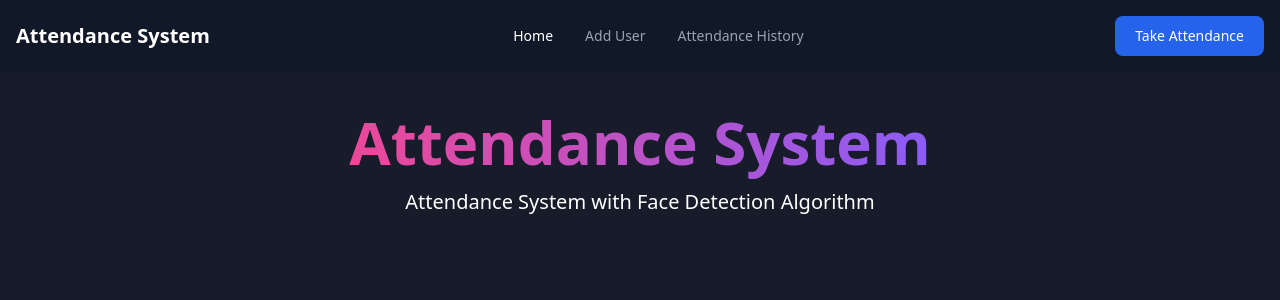
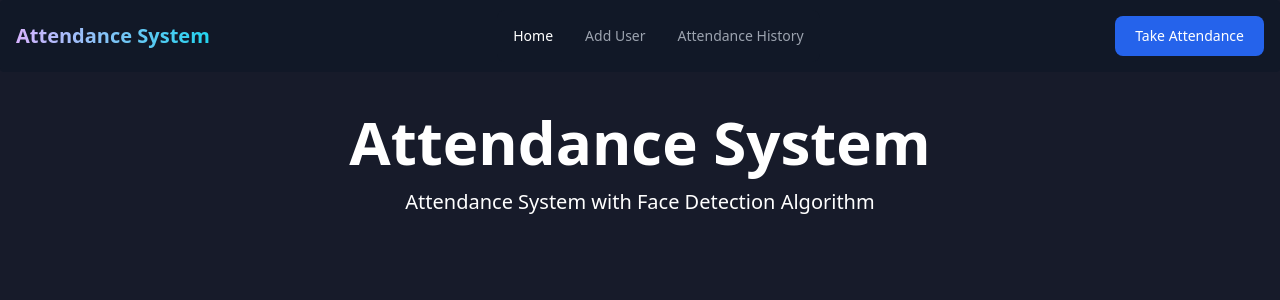
Before and after one commit to mdn522/science-fair-2023-project-attendance-system, a Flask app: page / in a window 1280 px wide. Shown: the top 300 px of the page. Run offline with Flask 2, Linux system fonts and the light colour scheme; parts of the project's set-up code (start-up, migrations or seed data) failed here and were passed over; some libraries are stand-ins or nearby versions.

Commit message:
no message

```diff
--- a/app.py
+++ b/app.py
@@ -53,7 +53,7 @@ def get_todays_attendance_csv_filepath():
 cap = cv2.VideoCapture(config.camera_index)
 
 sfr = SimpleFaceRec()
-sfr.load_encoding_images(images_path=base_path / 'static/faces')
+sfr.load_encoding_images(images_path=config.faces_path)
 
 
 # If these directories don't exist, create them
@@ -70,7 +70,7 @@ def totalreg():
 
 # A function which trains the model on all the faces available in faces folder
 def train_model():
-    sfr.load_encoding_images(images_path=base_path / 'static/faces', force=True)
+    sfr.load_encoding_images(images_path=config.faces_path, force=True)
 
 
 # Extract info from today's attendance file in attendance folder
--- a/config.py
+++ b/config.py
@@ -1,15 +1,16 @@
 from pathlib import Path
 from environs import Env
 
-camera_index = env.int('CV2_CAMERA_INDEX', default=0)
 base_path = Path(__file__).absolute().parent
 static_path = base_path / 'static'
 faces_path = static_path / 'faces'
 dc_path = base_path / 'cache' / 'dc'
 
 env = Env()
-env.read_env(str(base_path))  # read .env file, if it exists
+env.read_env()  # read .env file, if it exists  str(base_path)
 
+
+camera_index = env.int('CV2_CAMERA_INDEX', default=0)
 add_capture_timer = int(3)  # seconds
 
 use_cam_ip: bool = env.bool('USE_CAMP_IP', default=False)
--- a/simple_facerec.py
+++ b/simple_facerec.py
@@ -1,7 +1,6 @@
 from collections import OrderedDict
 from pathlib import Path
 from typing import Optional
-
 import face_recognition
 import cv2
 import os
@@ -67,6 +66,7 @@ class SimpleFaceRec:
             img_ext = img_path.split('.')[-1]
             if img_ext not in ['jpg', 'jpeg', 'png']:
                 continue
+
             img = cv2.imread(img_path)
             img_size = os.path.getsize(img_path)
             rgb_img = cv2.cvtColor(img, cv2.COLOR_BGR2RGB)
@@ -178,5 +178,5 @@ class SimpleFaceRec:
 
 if __name__ == '__main__':
     s = SimpleFaceRec()
-    s.load_encoding_images(images_path=base_path / 'static/faces')
+    s.load_encoding_images(images_path=config.faces_path)
     pass
--- a/templates/components/nav.html
+++ b/templates/components/nav.html
@@ -1,7 +1,11 @@
 <nav class="bg-white border-gray-200 px-2 sm:px-4 py-2.5 rounded dark:bg-gray-900">
     <div class="container flex flex-wrap items-center justify-between mx-auto">
         <a href="/" class="flex items-center">
-            <span class="self-center text-xl font-semibold whitespace-nowrap dark:text-white">Attendance System</span>
+            <span class="self-center text-xl font-semibold whitespace-nowrap dark:text-white">
+                <span class="transition-colors duration-500 ease-linear bg-clip-text text-transparent bg-gradient-to-r from-purple-300 to-cyan-400">
+                    Attendance System
+                </span>
+            </span>
         </a>
         <div class="flex md:order-2">
             <a href="/take-attendance"
--- a/templates/index.html
+++ b/templates/index.html
@@ -2,9 +2,9 @@
 {% block content %}
     <div class="pt-10 px-3 text-center max-w-7xl mx-auto">
         <h1 class="font-extrabold lg:text-6xl md:text-5xl text-4xl">
-            <span class="transition-colors duration-500 ease-linear bg-clip-text text-transparent bg-gradient-to-r from-pink-500 to-violet-500 hover:from-cyan-500 hover:to-violet-900 ">
+{#            <span class="transition-colors duration-500 ease-linear bg-clip-text text-transparent bg-gradient-to-r from-pink-500 to-violet-500 hover:from-cyan-500 hover:to-violet-900 ">#}
                 Attendance System
-            </span>
+{#            </span>#}
         </h1>
         <p class="lg:px-4 md:px-1 text-xl mt-4">
             Attendance System with Face Detection Algorithm
@@ -16,13 +16,11 @@
 {#            <div class="bg-purple-600 w-36 h-36 "></div>#}
 {#        </div>#}
 
-
         {% if msg %}
             <hr class="mt-12">
             <div class="p-4 mt-6 bg-pink-900 rounded text-center text-2xl">
                 {{ msg }}
             </div>
         {% endif %}
-
     </div>
 {% endblock %}
```
